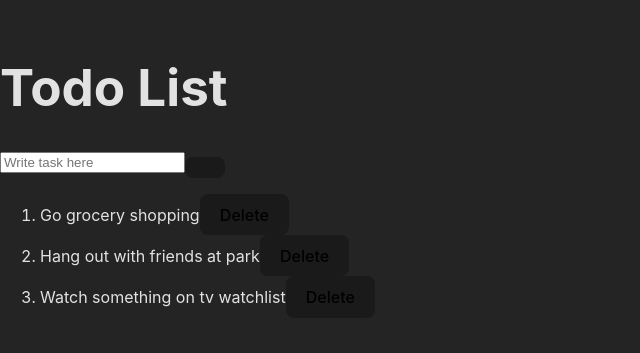
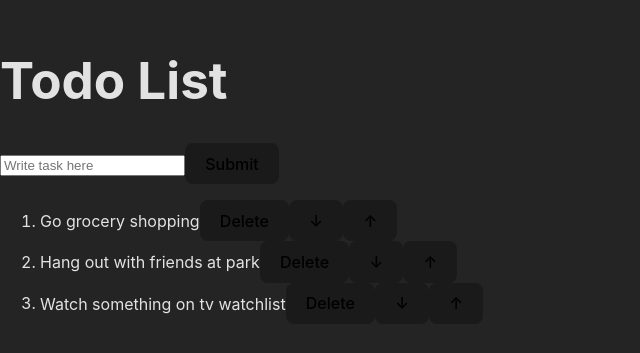
Before and after one commit to abigeez/320-building-todo-list-lab, a React (Vite) app in the folder todo-list/: page / in a window 1280 px wide. Shown: the part 221-574 px from the top of the page, without its empty margins (0-640 px from the left). Built offline with nearby package versions, Linux system fonts and the light colour scheme.

Commit message:
modifying buttons for todolist

```diff
--- a/todo-list/src/ToDoList.jsx
+++ b/todo-list/src/ToDoList.jsx
@@ -36,7 +36,7 @@ function ToDoList () {
              <button className="btnOne"
              onClick={insertTask}
              >
-
+            Submit
             </button>
             </div>
             <ol>
@@ -45,9 +45,20 @@ function ToDoList () {
                     <span className="text">{task}</span>
                     <button
                     className="del-btn"
-                    onClick={delTask(index)}>
+                    onClick={() => delTask(index)}>
                         Delete
                     </button>
+                    <button
+                    className="moveDn-btn"
+                    onClick={() => moveTaskDown(index)}>
+                        ↓
+                    </button>
+                    <button
+                    className="moveUp-btn"
+                    onClick={() => moveTaskUp(index)}>
+                        ↑
+                    </button>
+
                 </li>
                 )}
             </ol>
```
